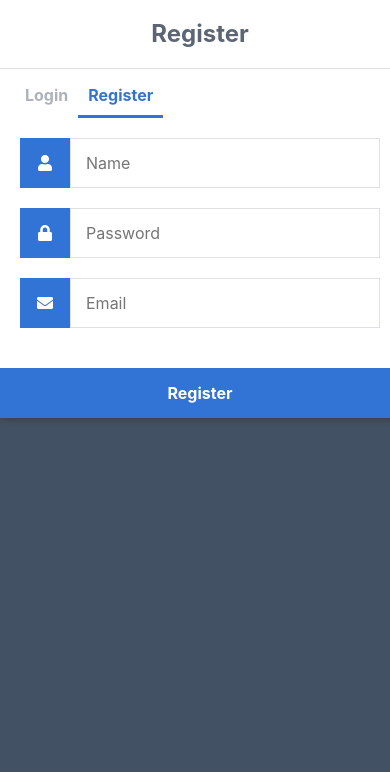
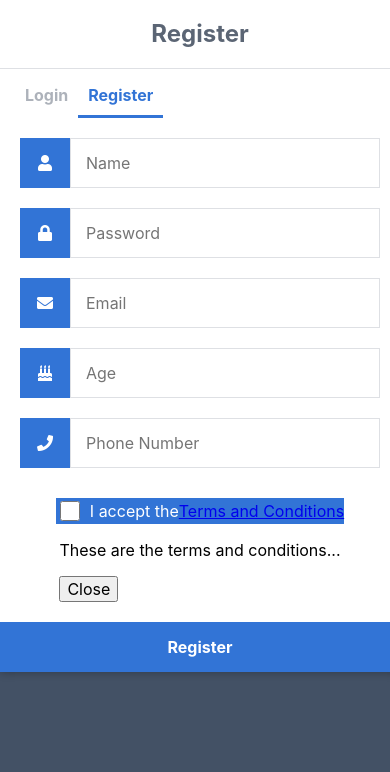
Before and after one commit to cherylthy/database-project, a Flask app: page /register in a window 390 px wide; the page is wider, and only the part inside the window is pictured. Shown: the part 101-873 px from the top of that part. Before the commit the page ends 520 px from the top of that part, so only its background shows below. Run offline with Flask 3, Linux system fonts and the light colour scheme; some libraries are stand-ins or nearby versions.

Commit message:
added additional fields for user registration
-included terms and conditions acceptance
- PhoneNo and Age validation

```diff
--- a/main.py
+++ b/main.py
@@ -72,12 +72,15 @@ def register():
     msg = ''
 
     # Check if "username", "password" and "email" POST requests exist (user submitted form)
-    if request.method == 'POST' and 'Name' in request.form and 'Password' in request.form and 'Email' in request.form:
+    if request.method == 'POST' and 'Name' in request.form and 'Password' in request.form and 'Age' in request.form and 'PhoneNo' in request.form and 'Email' in request.form:
 
         #Check for if account used to register exist in database
         name = request.form['Name']
         password = request.form['Password']
+        age = request.form['Age']
+        phoneno = request.form['PhoneNo']
         email = request.form['Email']
+
         cursor = mysql.get_db().cursor()
         cursor.execute('SELECT * FROM UserAccounts WHERE Email = %s', (email,))
         account = cursor.fetchone()
@@ -98,7 +101,7 @@ def register():
             password = hash.hexdigest()
 
             # Account doesn't exist, and the form data is valid, so insert the new account into the UserAccounts table
-            cursor.execute('INSERT INTO UserAccounts VALUES (NULL, %s, %s, NULL, NULL, %s, NULL)', (password, name, email,))
+            cursor.execute('INSERT INTO UserAccounts VALUES (NULL, %s, %s, %s, %s, %s, NULL)', (password, name, age, phoneno, email))
             mysql.get_db().commit()
             msg = 'You have successfully registered!'
 
--- a/static/styles/login.css
+++ b/static/styles/login.css
@@ -55,7 +55,7 @@ body {
   background-color: #3274d6;
   color: #ffffff;
 }
-.login form input[type="password"], .login form input[type="text"], .login form input[type="email"], .register form input[type="password"], .register form input[type="text"], .register form input[type="email"] {
+.login form input[type="password"], .login form input[type="text"], .login form input[type="email"], .register form input[type="password"], .register form input[type="text"], .register form input[type="email"], .register form input[type="number"], .register form input[type="tel"] {
   width: 310px;
   height: 50px;
   border: 1px solid #dee0e4;
@@ -73,10 +73,26 @@ body {
   color: #ffffff;
   transition: background-color 0.2s;
 }
-.login form input[type="submit"]:hover, .register form input[type="submit"]:hover {
+.login form input[type="submit"]:hover, .register form input[type="submit"]:hover .register form input[type="terms"]:hover {
   background-color: #2868c7;
   transition: background-color 0.2s;
 }
+
+/* Styles for the terms and conditions checkbox in the .register form */
+.register form label[for="acceptTerms"] {
+  display: flex;
+  align-items: center;
+  margin-top: 10px;
+  width: auto; /* Adjust the width as needed */
+  height: auto; /* Adjust the height as needed */
+}
+
+.register form input[type="checkbox"][name="acceptTerms"] {
+  margin-right: 10px; /* Adjust the margin as needed */
+  width: 20px; /* Adjust the width as needed */
+  height: 20px; /* Adjust the height as needed */
+}
+
 .navtop {
   background-color: #2f3947;
   height: 60px;
--- a/templates/register.html
+++ b/templates/register.html
@@ -17,15 +17,75 @@
 				<label for="username">
 					<i class="fas fa-user"></i>
 				</label>
+
 				<input type="text" name="Name" placeholder="Name" id="Name" required>
 				<label for="password">
 					<i class="fas fa-lock"></i>
 				</label>
 				<input type="password" name="Password" placeholder="Password" id="Password" required>
+
 				<label for="email">
 					<i class="fas fa-envelope"></i>
 				</label>
 				<input type="email" name="Email" placeholder="Email" id="Email" required>
+
+				<label for="Age">
+					<i class="fas fa-birthday-cake"></i>
+				</label>
+				<input type="number" name="Age" placeholder="Age" id="Age" required min="18">
+
+				<label for="PhoneNo">
+					<i class="fas fa-phone"></i>
+				</label>
+				<input type="tel" name="PhoneNo" placeholder="Phone Number" id="PhoneNo" required pattern="[89][0-9]{7}" title="Please enter a valid 8-digit phone number starting with 8 or 9">
+				<div id="phoneNoError" style="color: red;"></div>
+
+				<script>
+				  // JavaScript for additional phone number validation
+				  const phoneNoInput = document.getElementById("PhoneNo");
+				  const phoneNoError = document.getElementById("phoneNoError");
+
+				  phoneNoInput.addEventListener("input", function () {
+					if (!phoneNoInput.checkValidity()) {
+					  phoneNoError.textContent = "Please enter a valid 8-digit phone number starting with 8 or 9.";
+					} else {
+					  phoneNoError.textContent = "";
+					}
+				  });
+				</script>
+
+				<!-- Add checkbox for accepting terms and conditions -->
+				<label for="acceptTerms">
+					<input type="checkbox" name="acceptTerms" id="acceptTerms" required>
+					I accept the <a href="#" id="openTermsModal">Terms and Conditions</a>
+				</label>
+
+				<!-- The modal for Terms and Conditions -->
+				<div id="termsModal" class="modal">
+					<div class="modal-content">
+					<!-- Content for the Terms and Conditions goes here -->
+					<p>These are the terms and conditions...</p>
+					<button id="closeModal">Close</button>
+					</div>
+				</div>
+
+				<script>
+					// JavaScript to control the modal
+					const openTermsModal = document.getElementById("openTermsModal");
+					const termsModal = document.getElementById("termsModal");
+					const closeModalButton = document.getElementById("closeModal");
+
+					openTermsModal.addEventListener("click", function (e) {
+					  e.preventDefault(); // Prevent the default link behavior
+					  termsModal.style.display = "block";
+					});
+
+					closeModalButton.addEventListener("click", function () {
+					  termsModal.style.display = "none";
+					});
+				  </script>
+
+
 				<div class="msg">{{ msg }}</div>
 				<input type="submit" value="Register">
 			</form>
```
Also changed, not shown: tempCodeRunnerFile.py (added, +45 -0 lines).
